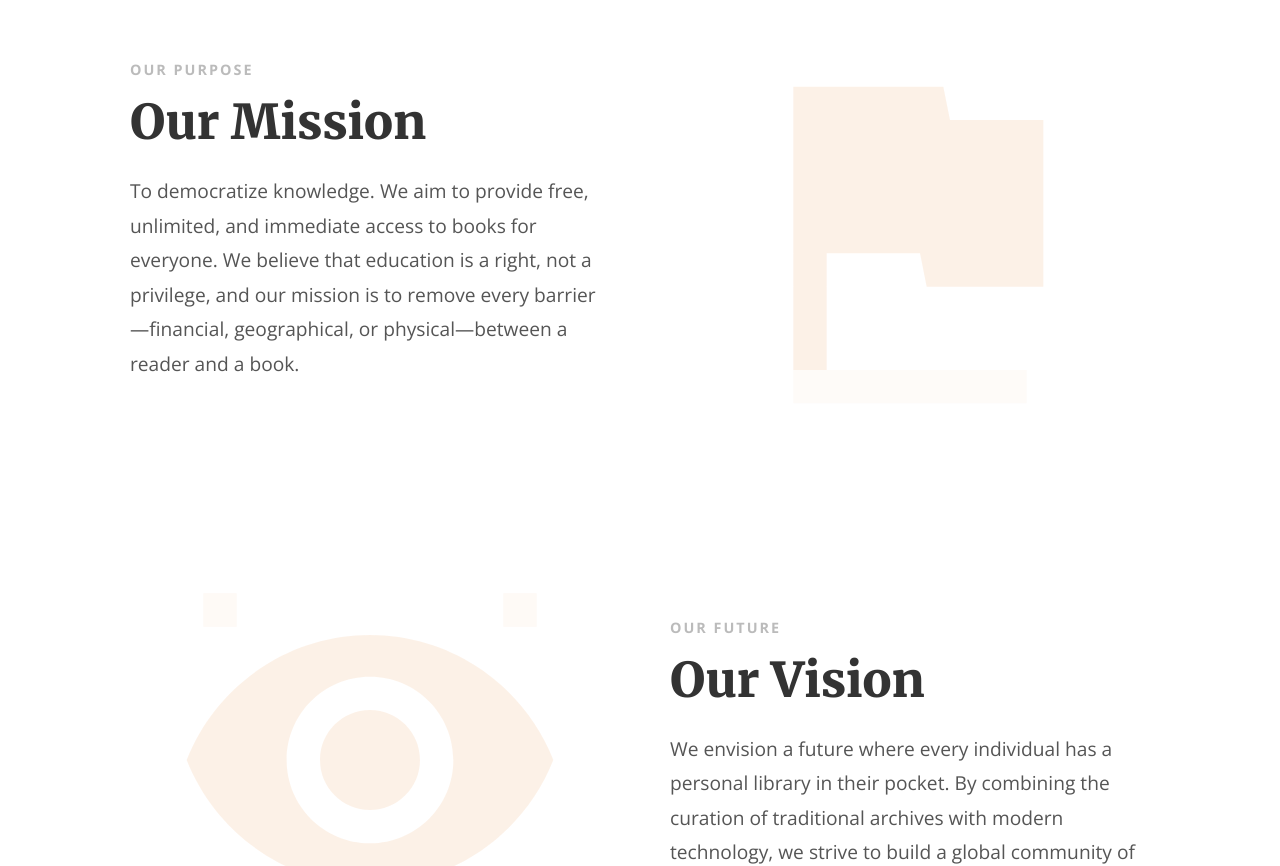
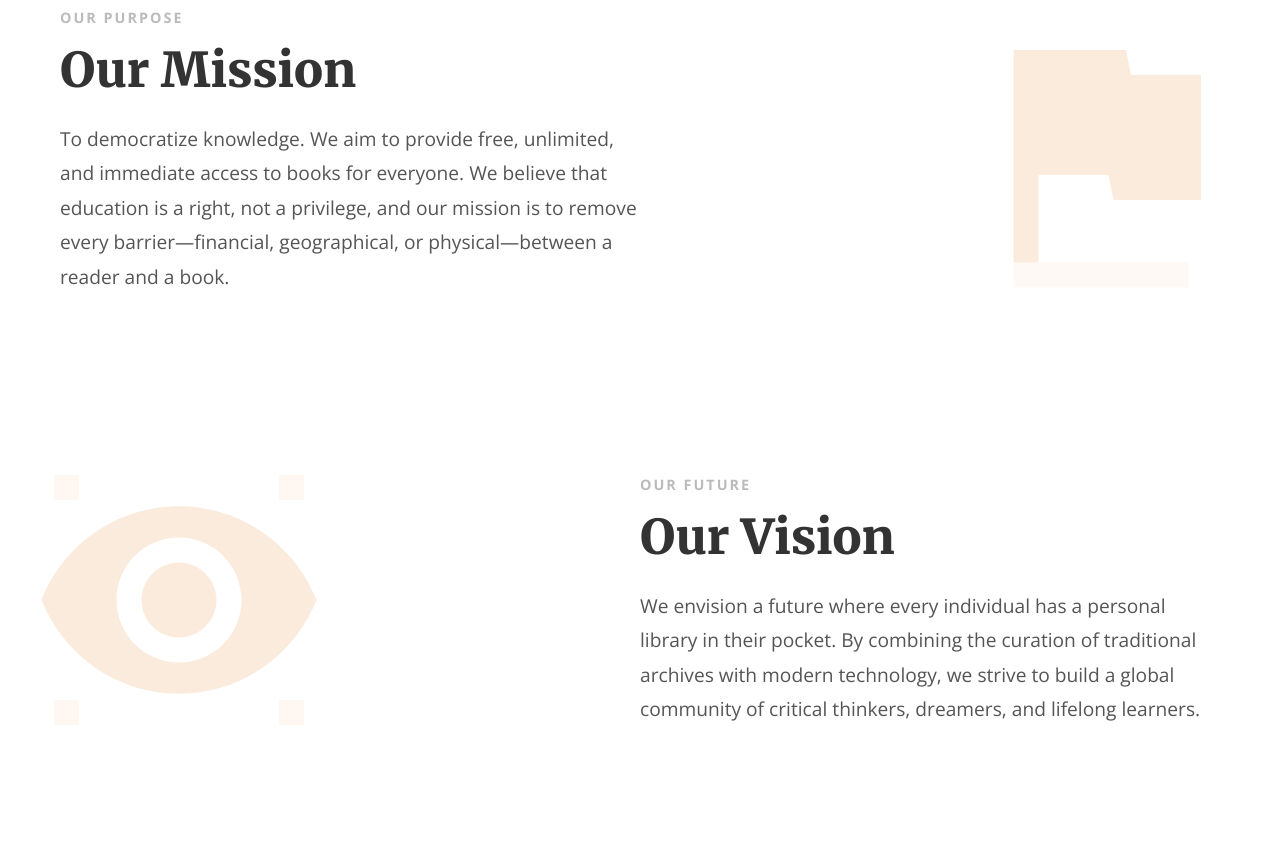
Before and after one commit to bleonaasejdiiu/Library-Management-System, a React (Create React App) app in the folder frontend/: page /about in a window 1280 px wide. Shown: the part 860-1726 px from the top of the page. Built offline with nearby package versions, Linux system fonts and the light colour scheme.

Commit message:
rregullime about us

```diff
--- a/frontend/src/App.css
+++ b/frontend/src/App.css
@@ -1082,7 +1082,7 @@ button { font-family: 'Open Sans', sans-serif; cursor: pointer; }
   margin: 0 auto;
 }
 
-/* 2. MISSION & VISION (LAYOUT-I I SHIGJETES) */
+
 .mv-section-library {
   background-color: white;
   padding: 100px 20px;
@@ -1105,9 +1105,9 @@ button { font-family: 'Open Sans', sans-serif; cursor: pointer; }
   display: flex;
   align-items: center;
   justify-content: space-between; /* I shtyn në skaje */
-  margin-bottom: 140px;
+  margin-bottom: 200px;
   /* Gap nuk ka më rëndësi këtu se do përdorim width, por e lëmë për siguri */
-  gap: 50px;
+  gap: 200px;
 }
 .mv-row:last-child { margin-bottom: 0; }
 
@@ -1133,8 +1133,8 @@ button { font-family: 'Open Sans', sans-serif; cursor: pointer; }
 
 /* 5. IKONA - E bëjmë fiks 200px (e vogël dhe e pastër) */
 .graphic-icon-lib {
-  width: 200px;
-  height: 200px;
+  width: 250px;
+  height: 250px;
   color: #e67e22;
   opacity: 0.15;
   transition: transform 0.6s ease, opacity 0.3s;
@@ -1206,119 +1206,119 @@ button { font-family: 'Open Sans', sans-serif; cursor: pointer; }
   margin: 0 auto;
 }
 
-/* 2. MISSION & VISION (SHIGJETA STYLE LAYOUT) */
+
+/* =================================================================
+   ZGJIDHJA PERFUNDIMTARE E PASTËR
+   (Kopjoje këtë dhe zëvendësoje pjesën e FUNDIT të App.css)
+   ================================================================= */
+
+.about-page-extended {
+  background-color: white;
+  min-height: 100vh;
+}
+
+/* 1. HERO HEADER (Stili Dukagjini - Foto) */
+.about-hero-image {
+  background-image: url('https://images.unsplash.com/photo-1521587760476-6c12a4b040da?ixlib=rb-1.2.1&auto=format&fit=crop&w=1920&q=80');
+  background-size: cover;
+  background-position: center;
+  position: relative;
+  height: 600px;
+  display: flex;
+  align-items: center;
+  justify-content: center;
+  text-align: center;
+  color: white;
+  margin-bottom: 80px;
+}
+
+.about-hero-overlay {
+  position: absolute;
+  top: 0; left: 0; width: 100%; height: 100%;
+  background: rgba(0, 0, 0, 0.65);
+  z-index: 1;
+}
+
+.relative-content { position: relative; z-index: 2; padding: 0 20px; }
+
+.subtitle-hero {
+  color: #e67e22; font-weight: 800; letter-spacing: 4px; font-size: 0.9rem;
+  display: block; margin-bottom: 20px; text-transform: uppercase;
+}
+
+.about-hero-image h1 {
+  font-family: 'Merriweather', serif; font-size: 3.8rem; margin-bottom: 25px;
+  font-weight: 900; text-shadow: 0 4px 10px rgba(0,0,0,0.3);
+}
+
+.about-hero-image p {
+  font-size: 1.4rem; color: #f1f1f1; max-width: 750px;
+  margin: 0 auto 35px; line-height: 1.7;
+}
+
+.header-line-center.orange-line {
+  background-color: #e67e22; width: 100px; height: 5px;
+  border-radius: 2px; margin: 0 auto;
+}
+
+/* 2. MISSION & VISION (Ikonat e rritura & Hapësira OK) */
 .mv-section-library {
   background-color: white;
-  padding: 120px 20px;
+  padding: 100px 20px;
   overflow: hidden;
 }
 
 .mv-container {
-  max-width: 1100px;
+  max-width: 1400px; /* E gjerë */
   margin: 0 auto;
+  padding: 0 40px;
 }
 
 .mv-row {
   display: flex;
   align-items: center;
   justify-content: space-between;
-  margin-bottom: 140px;
-  gap: 60px;
+  margin-bottom: 150px;
+  gap: 200px; /* Distancë e sigurt */
 }
 .mv-row:last-child { margin-bottom: 0; }
 
-/* Zig-Zag Logic */
-.mv-row.reverse {
-  flex-direction: row-reverse;
-}
-
-/* Teksti */
-.mv-text { flex: 1; }
-
-.mv-label {
-  color: #bbb;
-  font-size: 0.9rem;
-  font-weight: 800;
-  letter-spacing: 2px;
-  text-transform: uppercase;
-  margin-bottom: 15px;
-}
-
-.mv-title {
-  font-family: 'Merriweather', serif;
-  font-size: 3rem;
-  font-weight: 900;
-  color: #333;
-  margin-bottom: 25px;
-  line-height: 1.1;
-}
-
-.mv-text p {
-  font-size: 1.2rem;
-  line-height: 1.8;
-  color: #555;
-  max-width: 520px;
-}
-
-/* Grafika/Ikona */
+.mv-row.reverse { flex-direction: row-reverse; }
+
+/* TEKSTI: Merr gjysmën e majtë */
+.mv-text {
+  width: 50%;
+  flex: none;
+}
+
+.mv-label { color: #bbb; font-size: 0.9rem; font-weight: 800; letter-spacing: 2px; text-transform: uppercase; margin-bottom: 15px; }
+.mv-title { font-family: 'Merriweather', serif; font-size: 3rem; font-weight: 900; color: #333; margin-bottom: 25px; line-height: 1.1; }
+.mv-text p { font-size: 1.2rem; line-height: 1.8; color: #555; max-width: 100%; }
+
+/* GRAFIKA: Merr pjesën tjetër */
 .mv-graphic {
-  flex: 1;
-  display: flex;
-  justify-content: center;
-  align-items: center;
-}
-
+  width: 45%;
+  flex: none;
+  display: flex;
+  justify-content: center;
+  align-items: center;
+}
+
+/* --- IKONA (E ZMADHUAR SIÇ KERKOVE) --- */
 .graphic-icon-lib {
-  width: 400px; /* Ikona të mëdha */
-  height: 400px;
-  color: #e67e22; /* Portokalli i librarisë */
-  opacity: 0.1; /* Transparencë e lehtë për elegancë */
+  width: 300px; /* E bëra më të madhe (ishte 200px) */
+  height: 300px;
+  color: #e67e22;
+  opacity: 0.15;
   transition: transform 0.6s ease, opacity 0.3s;
 }
 
-/* Efekti Hover */
 .mv-row:hover .graphic-icon-lib {
   transform: scale(1.05) rotate(3deg);
-  opacity: 0.8; /* Bëhet e plotë kur e prek */
-}
-
-/* 3. VALUES (GRID) */
-.values-section-extended {
-  padding: 100px 20px;
-  background-color: #f4f4f4;
-}
-
-.section-header-small { text-align: center; margin-bottom: 60px; }
-.section-header-small h2 { font-family: 'Merriweather', serif; font-size: 2.5rem; margin-bottom: 15px; color: #333; }
-.line-small { width: 50px; height: 3px; background: #e67e22; margin: 0 auto; }
-
-.values-grid-extended {
-  display: grid;
-  grid-template-columns: repeat(auto-fit, minmax(220px, 1fr));
-  gap: 30px;
-}
-
-.value-box {
-  background: white;
-  padding: 40px 30px;
-  border-radius: 6px;
-  text-align: center;
-  box-shadow: 0 5px 20px rgba(0,0,0,0.03);
-  transition: 0.3s;
-  border-bottom: 3px solid transparent;
-}
-
-.value-box:hover {
-  transform: translateY(-8px);
-  border-bottom: 3px solid #e67e22;
-  box-shadow: 0 15px 40px rgba(0,0,0,0.08);
-}
-
-.v-icon { font-size: 3rem; display: block; margin-bottom: 20px; }
-.value-box h3 { font-size: 1.3rem; margin-bottom: 10px; color: #222; }
-.value-box p { color: #666; font-size: 1rem; }
-
-/* 4. STATS STRIP */
+  opacity: 0.8;
+}
+
+/* 3. STATS STRIP */
 .stats-strip-modern {
   background: #e67e22;
   padding: 60px 20px;
@@ -1327,40 +1327,39 @@ button { font-family: 'Open Sans', sans-serif; cursor: pointer; }
   gap: 80px;
   flex-wrap: wrap;
 }
-
 .stat-modern { text-align: center; color: white; }
 .stat-modern h3 { font-family: 'Merriweather', serif; font-size: 3.5rem; margin-bottom: 0; }
 .stat-modern p { font-weight: 700; text-transform: uppercase; letter-spacing: 1px; font-size: 1rem; opacity: 0.9; }
 
-/* 5. HISTORY SECTION */
-.history-section {
-  padding: 100px 20px;
-  background: white;
-  text-align: center;
-}
-.history-content { max-width: 800px; margin: 0 auto; }
-.history-content h2 { font-family: 'Merriweather', serif; font-size: 2.5rem; color: #222; margin-bottom: 30px; }
-.history-content p { font-size: 1.2rem; color: #555; line-height: 1.8; margin-bottom: 20px; }
-
-/* 6. CTA FINAL */
+/* 4. CTA FINAL (RREGULLIMI I PJESES SE POSHTME) */
 .about-cta-final {
+  background-color: #1a1a1a; /* Sfond i zi qe te duket si pjese e footerit */
+  color: white; /* Tekst i bardhe */
   padding: 100px 20px;
   text-align: center;
-  background: #222; /* Sfond i errët për kontrast në fund */
-  color: white;
-}
+  margin-top: 0;
+}
+
 .about-cta-final h2 {
   font-family: 'Merriweather', serif;
-  font-size: 2.5rem;
+  font-size: 2.8rem;
   margin-bottom: 20px;
-}
+  color: white;
+}
+
 .about-cta-final p {
   font-size: 1.2rem;
   color: #ccc;
   margin-bottom: 40px;
 }
 
-/* Button outline for CTA */
+.cta-group {
+  display: flex;
+  justify-content: center;
+  gap: 20px;
+}
+
+/* Butonat */
 .btn-outline {
   background: transparent;
   border: 2px solid white;
@@ -1378,274 +1377,89 @@ button { font-family: 'Open Sans', sans-serif; cursor: pointer; }
 
 /* RESPONSIVE */
 @media (max-width: 900px) {
+  .about-hero-image { height: 400px; }
+  .about-hero-image h1 { font-size: 2.5rem; }
+
   .mv-row, .mv-row.reverse {
     flex-direction: column;
     text-align: center;
-    gap: 50px;
+    gap: 60px;
   }
-  .mv-text p { margin: 0 auto; }
-  .graphic-icon-lib { width: 250px; height: 250px; }
-  .about-hero-clean h1 { font-size: 2.5rem; }
-}
-/* =========================================
-   EXTENDED ABOUT PAGE STYLES (ZIG-ZAG)
-   ========================================= */
-
-.about-page-extended {
-  background-color: white;
-  min-height: 100vh;
-}
-
-/* 1. HERO HEADER (Minimalist) */
-.about-hero-clean {
-  background-color: #f9f9f9;
-  padding: 100px 20px 80px;
+  .mv-text { width: 100%; }
+  .mv-graphic { width: 100%; order: -1; margin-bottom: 20px; }
+
+  .graphic-icon-lib { width: 220px; height: 220px; }
+}
+
+/* ndryshimi i pjeses ne fund te about us*/
+/* =========================================
+   TESTIMONIALS SECTION (Zëvendësimi i Stats)
+   ========================================= */
+
+.testimonials-section {
+  padding: 100px 20px;
+  background-color: #f9f9f9; /* Sfond gri shumë i hapur për kontrast */
+}
+
+.testimonials-grid {
+  display: grid;
+  grid-template-columns: repeat(auto-fit, minmax(300px, 1fr));
+  gap: 40px;
+  margin-top: 50px;
+}
+
+.testimonial-card {
+  background: white;
+  padding: 40px;
+  border-radius: 8px;
+  box-shadow: 0 10px 30px rgba(0,0,0,0.05); /* Hije e butë moderne */
   text-align: center;
-  border-bottom: 1px solid #eee;
-}
-
-.about-hero-clean .subtitle {
+  position: relative;
+  transition: 0.3s ease;
+  border-bottom: 3px solid transparent;
+}
+
+.testimonial-card:hover {
+  transform: translateY(-10px);
+  border-bottom: 3px solid #e67e22; /* Vijë portokalli kur e prek */
+}
+
+.quote-icon {
+  font-family: 'Merriweather', serif;
+  font-size: 4rem;
   color: #e67e22;
-  font-weight: 800;
-  letter-spacing: 3px;
+  opacity: 0.3;
+  line-height: 1;
+  margin-bottom: 20px;
+}
+
+.testimonial-card p {
+  font-family: 'Open Sans', sans-serif;
+  font-size: 1.1rem;
+  color: #555;
+  font-style: italic;
+  margin-bottom: 30px;
+  line-height: 1.8;
+}
+
+.user-info h5 {
+  font-size: 1.1rem;
+  font-weight: 700;
+  color: #222;
+  margin-bottom: 5px;
+}
+
+.user-info span {
   font-size: 0.9rem;
-  display: block;
-  margin-bottom: 15px;
-}
-
-.about-hero-clean h1 {
-  font-family: 'Merriweather', serif;
-  font-size: 3.5rem;
-  color: #222;
-  margin-bottom: 20px;
-  font-weight: 900;
-}
-
-.about-hero-clean p {
-  font-size: 1.3rem;
-  color: #666;
-  max-width: 700px;
-  margin: 0 auto 30px;
-}
-
-.header-line-center {
-  width: 80px;
-  height: 5px;
-  background: #e67e22;
-  margin: 0 auto;
-}
-
-/* 2. MISSION, VISION, VALUES, STORY... (LAYOUT I SHIGJETES) */
-.mv-section-library {
-  background-color: white;
-  padding: 120px 20px;
-  overflow: hidden;
-}
-
-.mv-container {
-  max-width: 1100px;
-  margin: 0 auto;
-}
-
-.mv-row {
-  display: flex;
-  align-items: center;
-  justify-content: space-between;
-  margin-bottom: 140px;
-  gap: 60px;
-}
-.mv-row:last-child { margin-bottom: 0; }
-
-/* Zig-Zag Logic */
-.mv-row.reverse {
-  flex-direction: row-reverse;
-}
-
-/* Teksti */
-.mv-text { flex: 1; }
-
-.mv-label {
-  color: #bbb;
-  font-size: 0.9rem;
-  font-weight: 800;
-  letter-spacing: 2px;
+  color: #888;
   text-transform: uppercase;
-  margin-bottom: 15px;
-}
-
-.mv-title {
-  font-family: 'Merriweather', serif;
-  font-size: 3rem;
-  font-weight: 900;
-  color: #333;
-  margin-bottom: 25px;
-  line-height: 1.1;
-}
-
-.mv-text p {
-  font-size: 1.2rem;
-  line-height: 1.8;
-  color: #555;
-  max-width: 520px;
-}
-
-/* Grafika/Ikona */
-.mv-graphic {
-  flex: 1;
-  display: flex;
-  justify-content: center;
-  align-items: center;
-}
-
-.graphic-icon-lib {
-  width: 400px; /* Ikona të mëdha */
-  height: 400px;
-  color: #e67e22; /* Portokalli i librarisë */
-  opacity: 0.1; /* Transparencë e lehtë për elegancë */
-  transition: transform 0.6s ease, opacity 0.3s;
-}
-
-/* Efekti Hover */
-.mv-row:hover .graphic-icon-lib {
-  transform: scale(1.05) rotate(3deg);
-  opacity: 0.8; /* Bëhet e plotë kur e prek */
-}
-
-/* 3. STATS STRIP */
-.stats-strip-modern {
-  background: #e67e22;
-  padding: 60px 20px;
-  display: flex;
-  justify-content: center;
-  gap: 80px;
-  flex-wrap: wrap;
-}
-
-.stat-modern { text-align: center; color: white; }
-.stat-modern h3 { font-family: 'Merriweather', serif; font-size: 3.5rem; margin-bottom: 0; }
-.stat-modern p { font-weight: 700; text-transform: uppercase; letter-spacing: 1px; font-size: 1rem; opacity: 0.9; }
-
-/* 4. CTA FINAL */
-.about-cta-final {
-  padding: 100px 20px;
-  text-align: center;
-  background: #222; /* Sfond i errët për kontrast në fund */
-  color: white;
-}
-.about-cta-final h2 {
-  font-family: 'Merriweather', serif;
-  font-size: 2.5rem;
-  margin-bottom: 20px;
-}
-.about-cta-final p {
-  font-size: 1.2rem;
-  color: #ccc;
-  margin-bottom: 40px;
-}
-
-/* Button outline for CTA */
-.btn-outline {
-  background: transparent;
-  border: 2px solid white;
-  padding: 13px 40px;
-  font-weight: bold;
-  font-size: 1.1rem;
-  color: white;
-  border-radius: 4px;
-  transition: 0.3s;
-}
-.btn-outline:hover {
-  background: white;
-  color: #222;
-}
-
-/* RESPONSIVE */
-@media (max-width: 900px) {
-  .mv-row, .mv-row.reverse {
-    flex-direction: column;
-    text-align: center;
-    gap: 50px;
+  letter-spacing: 1px;
+  font-weight: 600;
+}
+
+/* Responsive */
+@media (max-width: 768px) {
+  .testimonials-grid {
+    grid-template-columns: 1fr;
   }
-  .mv-text p { margin: 0 auto; }
-  .graphic-icon-lib { width: 250px; height: 250px; }
-  .about-hero-clean h1 { font-size: 2.5rem; }
-}
-/* =========================================
-   ABOUT HERO - DUKAGJINI STYLE
-   ========================================= */
-
-.about-hero-image {
-  /* Foto librarie profesionale (Warm/Cozy) */
-  background-image: url('https://images.unsplash.com/photo-1521587760476-6c12a4b040da?ixlib=rb-1.2.1&auto=format&fit=crop&w=1920&q=80');
-  background-size: cover;
-  background-position: center;
-  position: relative;
-  height: 600px; /* Lartësia e baner-it */
-  display: flex;
-  align-items: center;
-  justify-content: center;
-  text-align: center;
-  color: white; /* Teksti bëhet i bardhë */
-  margin-bottom: 80px; /* Hapësirë poshtë fotos */
-}
-
-/* Shtresa e zezë sipër fotos (Overlay) */
-.about-hero-overlay {
-  position: absolute;
-  top: 0;
-  left: 0;
-  width: 100%;
-  height: 100%;
-  background: rgba(0, 0, 0, 0.65); /* 65% e zezë që të lexohet teksti */
-  z-index: 1;
-}
-
-/* Përmbajtja (Teksti) të jetë sipër shtresës së zezë */
-.relative-content {
-  position: relative;
-  z-index: 2;
-  padding: 0 20px;
-}
-
-/* Stili i teksteve */
-.subtitle-hero {
-  color: #e67e22; /* Portokalli */
-  font-weight: 800;
-  letter-spacing: 4px;
-  font-size: 0.9rem;
-  display: block;
-  margin-bottom: 20px;
-  text-transform: uppercase;
-}
-
-.about-hero-image h1 {
-  font-family: 'Merriweather', serif;
-  font-size: 3.8rem; /* Titull i madh */
-  margin-bottom: 25px;
-  font-weight: 900;
-  text-shadow: 0 4px 10px rgba(0,0,0,0.3); /* Hije teksti për dukje 3D */
-}
-
-.about-hero-image p {
-  font-size: 1.4rem;
-  color: #f1f1f1; /* E bardhë e zbutur */
-  max-width: 750px;
-  margin: 0 auto 35px;
-  line-height: 1.7;
-}
-
-/* Vija Portokalli */
-.header-line-center.orange-line {
-  background-color: #e67e22;
-  width: 100px;
-  height: 5px;
-  border-radius: 2px;
-  margin: 0 auto;
-}
-
-/* RESPONSIVE */
-@media (max-width: 768px) {
-  .about-hero-image { height: 400px; }
-  .about-hero-image h1 { font-size: 2.5rem; }
-  .about-hero-image p { font-size: 1.1rem; }
-}
+}
```
Also changed, not shown: frontend/src/pages/About.jsx (+53 -18 lines).
